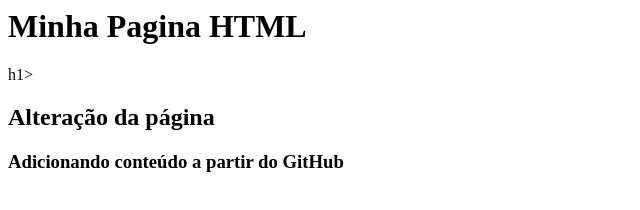
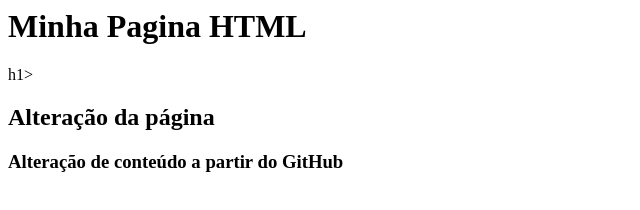
Before and after one commit to sousacaroline/hiring-coders, a plain HTML site: page index.html in a window 1280 px wide. Shown: the full height of the page, 0-640 px from the left. Drawn offline with Linux system fonts and the light colour scheme.

Commit message:
Alteração no GitHub

```diff
--- a/index.html
+++ b/index.html
@@ -3,6 +3,6 @@
         <h1>Minha Pagina HTML</h1>
         h1>
         <h2>Alteração da página</h2>
-        <h3>Adicionando conteúdo a partir do GitHub</h3>
+        <h3>Alteração de conteúdo a partir do GitHub</h3>
     </body>
 </html>
```
